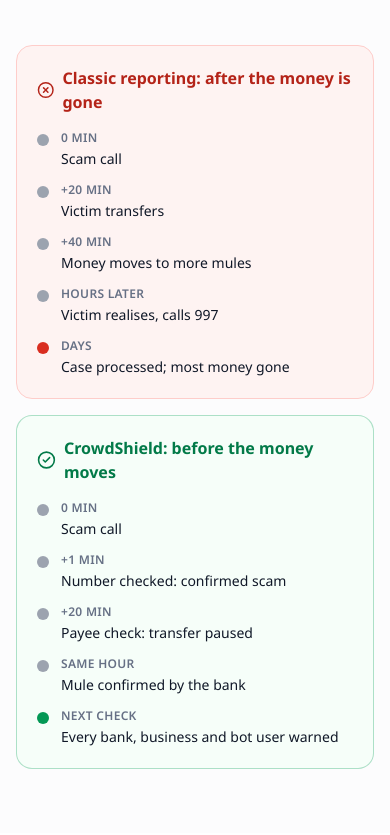
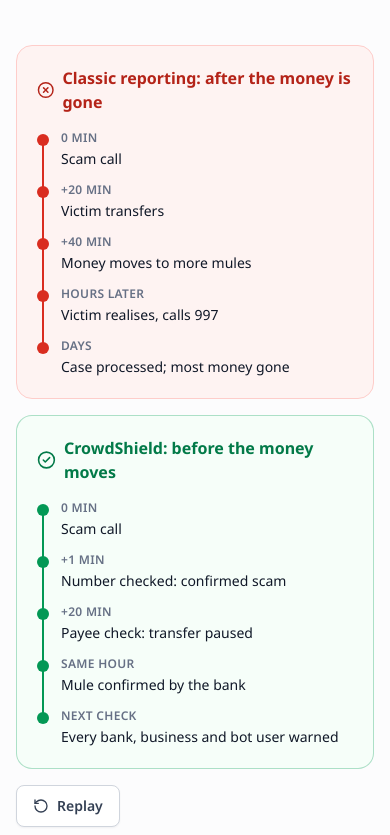
Before and after one commit to 0xhaz/crowdshield, a Next.js app in the folder apps/web/: page / in a window 390 px wide. Shown: the part 5669-6504 px from the top of the page. Built offline with nearby package versions, Linux system fonts and the light colour scheme; no server answers.

Commit message:
Landing: animated compare timelines (line draws dot to dot; classic slow, CrowdShield fast; vertical on phones; replay; reduced motion shows the end state)

```diff
--- a/apps/web/app/globals.css
+++ b/apps/web/app/globals.css
@@ -431,3 +431,31 @@
     opacity: 1;
   }
 }
+
+/* Compare timelines: the line draws dot to dot, each dot lights up when the line reaches it */
+@keyframes timeline-grow-x {
+  from {
+    transform: scaleX(0);
+  }
+  to {
+    transform: scaleX(1);
+  }
+}
+@keyframes timeline-grow-y {
+  from {
+    transform: scaleY(0);
+  }
+  to {
+    transform: scaleY(1);
+  }
+}
+@keyframes timeline-dot {
+  60% {
+    background-color: var(--on);
+    transform: scale(1.6);
+  }
+  100% {
+    background-color: var(--on);
+    transform: scale(1);
+  }
+}
--- a/apps/web/components/CompareTimeline.tsx
+++ b/apps/web/components/CompareTimeline.tsx
@@ -1,4 +1,8 @@
-import { CircleCheck, CircleX } from "lucide-react";
+"use client";
+
+import { CircleCheck, CircleX, RotateCcw } from "lucide-react";
+import { useEffect, useRef, useState } from "react";
+import { cn } from "@/lib/utils";
 
 const CLASSIC = [
   { t: "0 min", e: "Scam call" },
@@ -15,24 +19,82 @@
   { t: "Next check", e: "Every bank, business and bot user warned" },
 ];
 
-function Track({ title, good, steps }: { title: string; good: boolean; steps: typeof CLASSIC }) {
+type Tone = { line: string; dot: string; on: string };
+const RED: Tone = { line: "bg-risk-critical-solid", dot: "bg-risk-critical-solid", on: "#D92D20" };
+const GREEN: Tone = { line: "bg-success-600", dot: "bg-success-600", on: "#039855" };
+
+/**
+ * One timeline: a line draws from dot to dot and each dot lights up as the line reaches it.
+ * `step` is seconds per segment, so the classic track is visibly slower than CrowdShield's.
+ */
+function Track({
+  title,
+  good,
+  steps,
+  step,
+  play,
+}: {
+  title: string;
+  good: boolean;
+  steps: typeof CLASSIC;
+  step: number;
+  play: number; // bumps to replay
+}) {
   const Icon = good ? CircleCheck : CircleX;
-  const dot = good ? "bg-success-600" : "bg-risk-critical-solid";
+  const tone = good ? GREEN : RED;
   return (
     <div
-      className={`rounded-2xl border p-5 ${good ? "border-success-600/30 bg-success-25" : "border-risk-critical-border bg-risk-critical-bg"}`}
+      className={cn(
+        "rounded-2xl border p-5",
+        good
+          ? "border-success-600/30 bg-success-25"
+          : "border-risk-critical-border bg-risk-critical-bg",
+      )}
     >
       <h3
-        className={`flex items-center gap-2 text-16 font-bold ${good ? "text-success-700" : "text-risk-critical"}`}
+        className={cn(
+          "flex items-center gap-2 text-16 font-bold",
+          good ? "text-success-700" : "text-risk-critical",
+        )}
       >
         <Icon className="size-5" aria-hidden /> {title}
       </h3>
-      <ol className="mt-4 grid gap-3 sm:grid-cols-5">
-        {steps.map((s, i) => (
-          <li key={i} className="flex gap-3 sm:flex-col sm:gap-2">
+      <ol key={play} className="mt-4 grid gap-3 sm:grid-cols-5">
+        {steps.map((s, i) => {
+          const last = i === steps.length - 1;
+          return (
+            <li key={i} className="relative flex gap-3 sm:flex-col sm:gap-2">
+              {/* track and the animated fill to the next dot (vertical on phones, horizontal on wider screens) */}
+              {!last && (
+                <>
                   <span
-              className={`mt-1 size-3 shrink-0 rounded-full sm:mt-0 ${i === steps.length - 1 ? dot : "bg-gray-400"}`}
                     aria-hidden
+                    className="absolute left-[5px] top-3 h-[calc(100%+12px)] w-0.5 bg-gray-300 sm:left-3 sm:top-[5px] sm:h-0.5 sm:w-[calc(100%+12px)]"
+                  />
+                  <span
+                    aria-hidden
+                    className={cn(
+                      "absolute left-[5px] top-3 h-[calc(100%+12px)] w-0.5 origin-top scale-y-0 sm:left-3 sm:top-[5px] sm:h-0.5 sm:w-[calc(100%+12px)] sm:origin-left sm:scale-x-0 sm:scale-y-100",
+                      "motion-reduce:!scale-100",
+                      play > 0 &&
+                        "animate-[timeline-grow-y_var(--d)_linear_forwards] sm:animate-[timeline-grow-x_var(--d)_linear_forwards]",
+                      tone.line,
+                    )}
+                    style={{ ["--d" as string]: `${step}s`, animationDelay: `${i * step + 0.2}s` }}
+                  />
+                </>
+              )}
+              <span
+                aria-hidden
+                className={cn(
+                  "relative z-[1] mt-1 size-3 shrink-0 rounded-full bg-gray-400 sm:mt-0",
+                  "motion-reduce:!bg-[var(--on)]",
+                  play > 0 && "animate-[timeline-dot_0.35s_ease-out_forwards]",
+                )}
+                style={{
+                  ["--on" as string]: tone.on,
+                  animationDelay: `${i * step + 0.2}s`,
+                }}
               />
               <span>
                 <span className="block text-12 font-semibold uppercase tracking-wide text-gray-500">
@@ -41,18 +103,57 @@
                 <span className="text-14 text-gray-900">{s.e}</span>
               </span>
             </li>
-        ))}
+          );
+        })}
       </ol>
     </div>
   );
 }
 
-/** Classic reporting vs CrowdShield, as two timelines of the same scam. */
+/** Classic reporting vs CrowdShield: the same scam as two timelines, drawn as you scroll to them. */
 export function CompareTimeline() {
+  const box = useRef<HTMLDivElement>(null);
+  const [play, setPlay] = useState(0);
+
+  useEffect(() => {
+    if (!box.current) return;
+    const io = new IntersectionObserver(
+      ([e]) => {
+        if (e?.isIntersecting) {
+          setPlay(1);
+          io.disconnect();
+        }
+      },
+      { threshold: 0.4 },
+    );
+    io.observe(box.current);
+    return () => io.disconnect();
+  }, []);
+
   return (
-    <div className="flex flex-col gap-4">
-      <Track title="Classic reporting: after the money is gone" good={false} steps={CLASSIC} />
-      <Track title="CrowdShield: before the money moves" good steps={CROWDSHIELD} />
+    <div ref={box} className="flex flex-col gap-4">
+      <Track
+        title="Classic reporting: after the money is gone"
+        good={false}
+        steps={CLASSIC}
+        step={1.1}
+        play={play}
+      />
+      <Track
+        title="CrowdShield: before the money moves"
+        good
+        steps={CROWDSHIELD}
+        step={0.35}
+        play={play}
+      />
+      <button
+        type="button"
+        onClick={() => setPlay((p) => p + 1)}
+        className="btn-secondary self-start"
+        aria-label="Replay the timelines"
+      >
+        <RotateCcw className="size-4" aria-hidden /> Replay
+      </button>
     </div>
   );
 }
```
Lines whose indentation alone changed are shown as unchanged.
